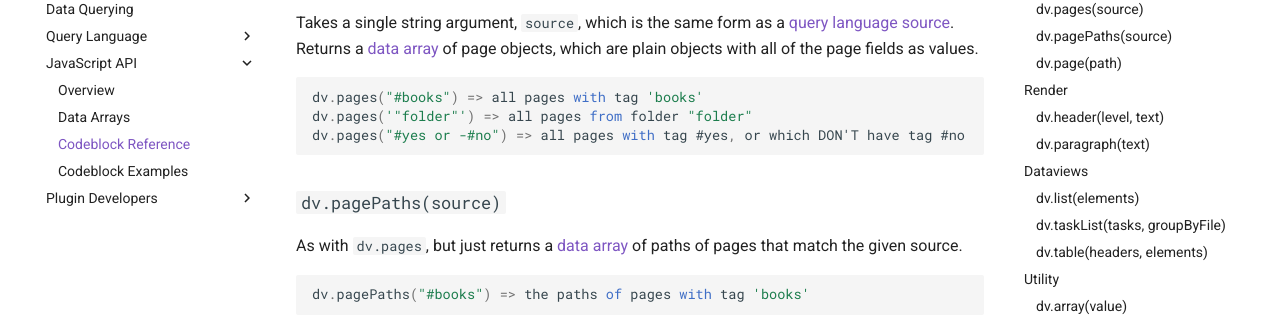
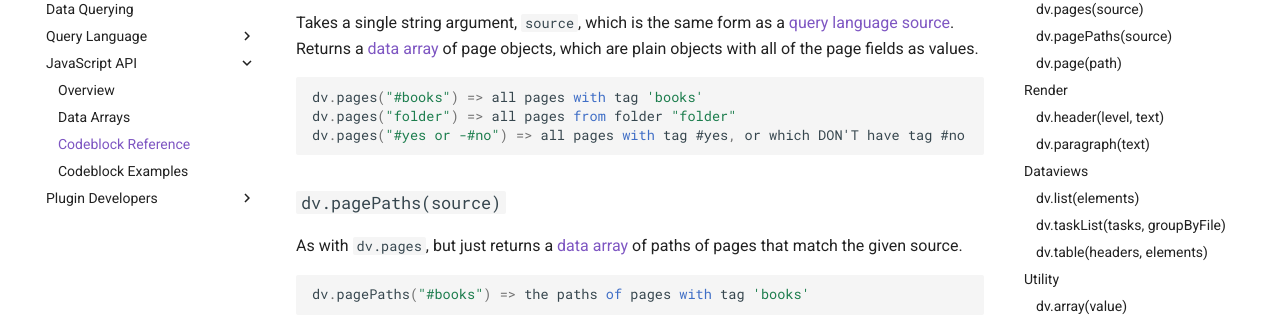
Before and after one commit to blacksmithgu/obsidian-dataview, an MkDocs documentation site: the page built from docs/docs/api/code-reference.md, in a window 1280 px wide and 900 px high, scrolled down 516 px. Shown: the part 153-469 px from the top of the window. Built offline with MkDocs 1.6.1 and Material for MkDocs 9.7.7, drawn with Linux system fonts in a browser that asks for light colours; comment, search, counter and statistics services are not loaded.

Commit message:
This line cost me 2 hours so I'm making a PR for only this line.

````diff
--- a/docs/docs/api/code-reference.md
+++ b/docs/docs/api/code-reference.md
@@ -25,7 +25,7 @@ values.
 
 ```js
 dv.pages("#books") => all pages with tag 'books'
-dv.pages('"folder"') => all pages from folder "folder"
+dv.pages("folder") => all pages from folder "folder"
 dv.pages("#yes or -#no") => all pages with tag #yes, or which DON'T have tag #no
 ```
 
````
